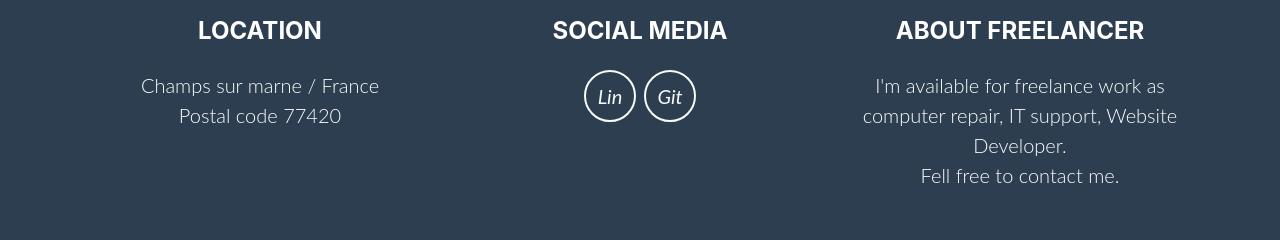
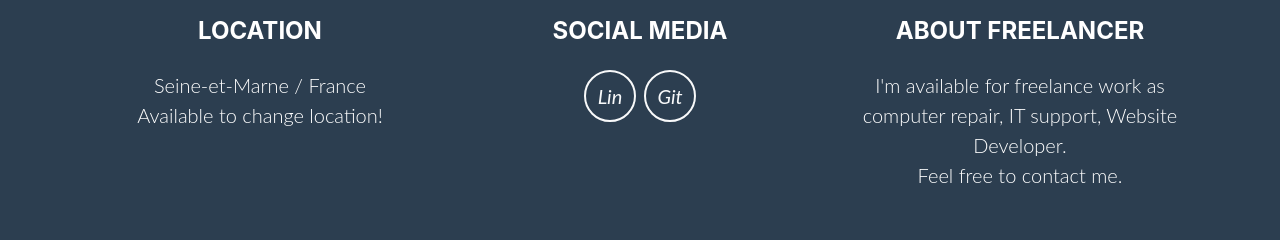
Before and after one commit to kleberkunha/pt, a React app: page / in a window 1280 px wide. Shown: the part 4042-4282 px from the top of the page. Built offline with nearby package versions, Linux system fonts and the light colour scheme.

Commit message:
updating text and button space

```diff
--- a/src/Components/ContentPortfolio/main.html.jsx
+++ b/src/Components/ContentPortfolio/main.html.jsx
@@ -219,9 +219,9 @@ function Main () {
                         <div className="col-lg-4 mb-5 mb-lg-0">
                             <h4 className="text-uppercase mb-4">Location</h4>
                             <p className="lead mb-0">
-                                Champs sur marne / France
+                                Seine-et-Marne / France
                                 <br />
-                                Postal code 77420
+                                Available to change location!
                             </p>
                         </div>
                         <div className="col-lg-4 mb-5 mb-lg-0">
@@ -233,7 +233,7 @@ function Main () {
                             <h4 className="text-uppercase mb-4">About Freelancer</h4>
                             <p className="lead mb-0">
                                 I'm available for freelance work as computer repair, IT support, Website Developer.<br/>
-                                Fell free to contact me.
+                                Feel free to contact me.
                             </p>
                         </div>
                     </div>
@@ -390,11 +390,11 @@ function Main () {
                                         <p className="mb-4">This sport meeting application was a three-person team project,
                                          completed in two weeks. The goal: Find people to practice diversified sports activities,
                                          and create or take part in offered sporting events.</p>
-                                        <button className="btn btn-primary" href="#!" data-bs-dismiss="modal">
+                                        <button className="btn btn-primary mt-2" href="#!" data-bs-dismiss="modal">
                                             <i className="fas fa-times fa-fw"></i>
                                             Close Window
                                         </button>
-                                        <a className="btn btn-primary link-to-website mx-2" href="https://sports-with-me.herokuapp.com/" target="_blank" rel="noreferrer">
+                                        <a className="btn btn-primary link-to-website mx-2 mt-2" href="https://sports-with-me.herokuapp.com/" target="_blank" rel="noreferrer">
                                             <i className="fas fa-times fa-fw link-to-website">Sports With Me website</i>
                                         </a>
                                         <p className="bg-danger mt-2 text-primary">Hosted in HEROKU</p>
```
